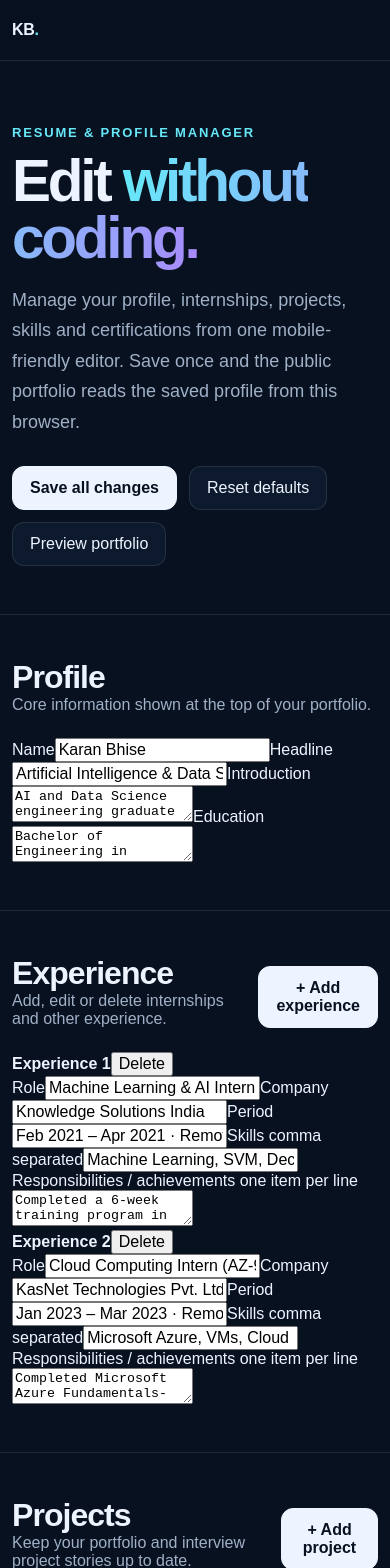
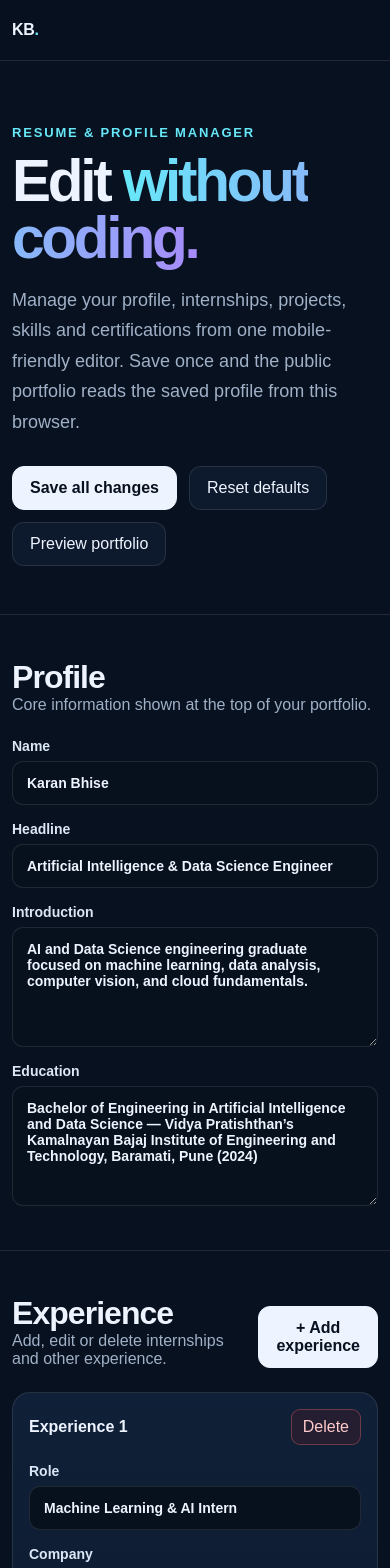
Before and after one commit to Karanaldo-07/karan-interview-prep, a Next.js app: page /admin in a window 390 px wide. Shown: the top 1568 px of the page. Built offline with nearby package versions, Linux system fonts and the light colour scheme.

Commit message:
feat: add mobile-friendly profile editor styles

```diff
--- a/app/globals.css
+++ b/app/globals.css
@@ -2,7 +2,7 @@
 html { scroll-behavior: smooth; }
 body { margin: 0; background: #08111f; color: #eef4ff; font-family: Arial, Helvetica, sans-serif; }
 a { color: inherit; text-decoration: none; }
-button, input, select { font: inherit; }
+button, input, select, textarea { font: inherit; }
 
 :root {
   --bg: #08111f;
@@ -81,6 +81,22 @@ h2 { margin: 0; font-size: 32px; letter-spacing: -.03em; }
 .question-actions select { min-width: 145px; padding: 11px 12px; border: 1px solid var(--line); border-radius: 12px; background: var(--panel); color: var(--text); }
 .empty { text-align: center; color: var(--muted); }
 
+/* Resume/profile editor */
+.admin-hero { padding-bottom: 44px; }
+.save-message { color: var(--accent) !important; font-size: 14px !important; margin-top: 18px; }
+.form-grid { display: grid; grid-template-columns: repeat(2, minmax(0,1fr)); gap: 16px; }
+.form-grid label { display: grid; gap: 7px; color: #dbe7f6; font-weight: 700; font-size: 14px; }
+.form-grid label.wide { grid-column: 1 / -1; }
+.form-grid input, .form-grid textarea { width: 100%; padding: 13px 14px; border: 1px solid var(--line); border-radius: 11px; background: #07101d; color: var(--text); outline: none; }
+.form-grid textarea { min-height: 120px; resize: vertical; }
+.form-grid input:focus, .form-grid textarea:focus { border-color: var(--accent); }
+.hint { color: var(--muted); font-weight: 400; font-size: 12px; }
+.editor-list { display: grid; gap: 16px; }
+.editor-card { padding: 20px; border: 1px solid var(--line); border-radius: 18px; background: linear-gradient(180deg, rgba(17,34,58,.9), rgba(13,26,45,.9)); }
+.editor-card-head { display: flex; align-items: center; justify-content: space-between; gap: 12px; margin-bottom: 18px; }
+.danger { border: 1px solid rgba(248,113,113,.35); color: #fecaca; background: rgba(127,29,29,.2); border-radius: 9px; padding: 8px 11px; cursor: pointer; }
+.danger:hover { background: rgba(127,29,29,.4); }
+
 .footer { padding: 40px 0 60px; color: var(--muted); font-size: 14px; }
 
 @media (max-width: 760px) {
@@ -88,11 +104,13 @@ h2 { margin: 0; font-size: 32px; letter-spacing: -.03em; }
   .nav-inner { min-height: 60px; }
   .nav-links { display: none; }
   .hero { padding: 64px 0 48px; }
-  .grid, .skill-grid { grid-template-columns: 1fr; }
+  .grid, .skill-grid, .form-grid { grid-template-columns: 1fr; }
+  .form-grid label.wide { grid-column: auto; }
   .section { padding: 44px 0; }
   h1 { font-size: clamp(42px, 15vw, 64px); }
   .stats { grid-template-columns: repeat(3, minmax(0,1fr)); }
   .stat { padding: 12px; }
   .prep-card { align-items: flex-start; flex-direction: column; }
   .question-card { padding: 18px; }
+  .editor-card { padding: 16px; }
 }
```
